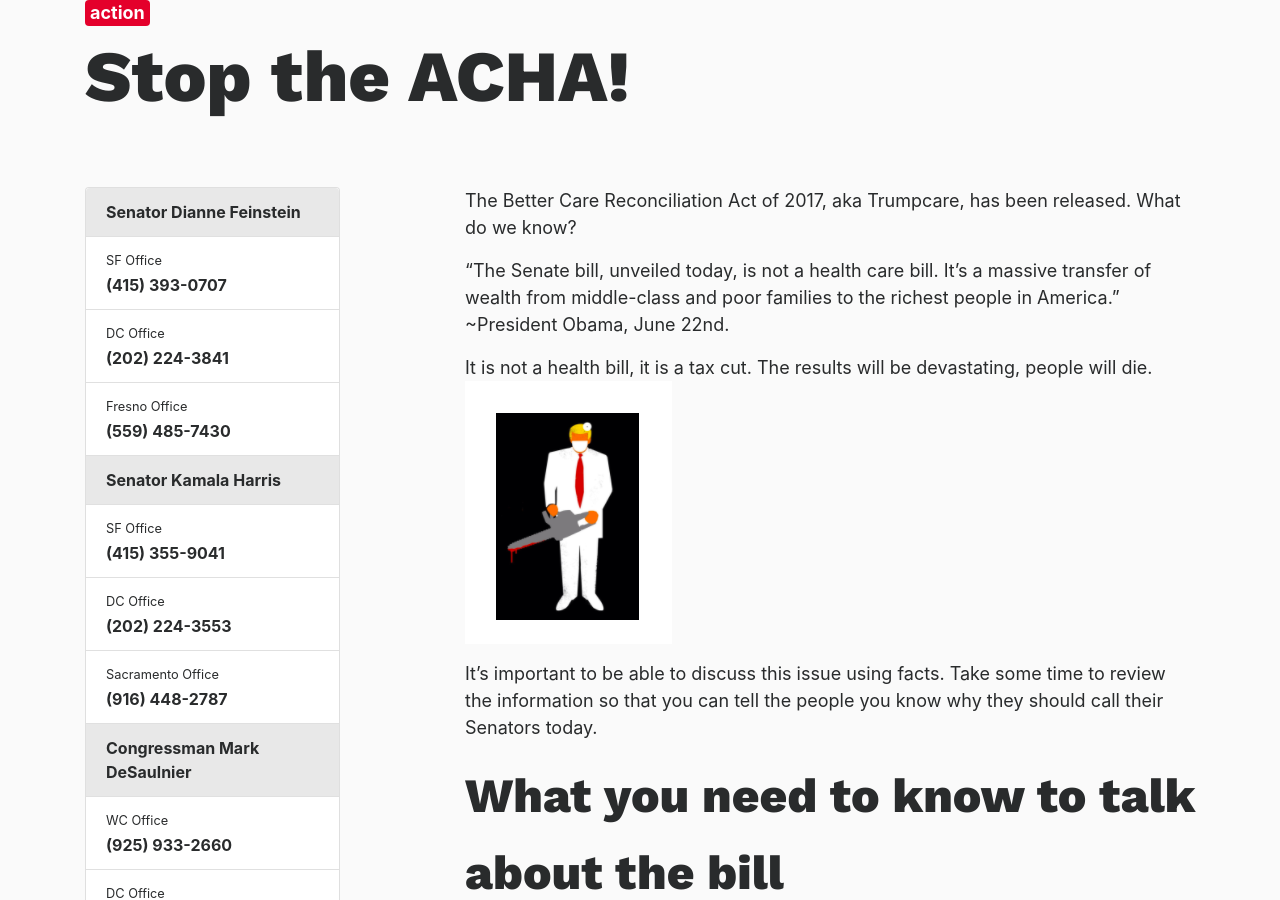
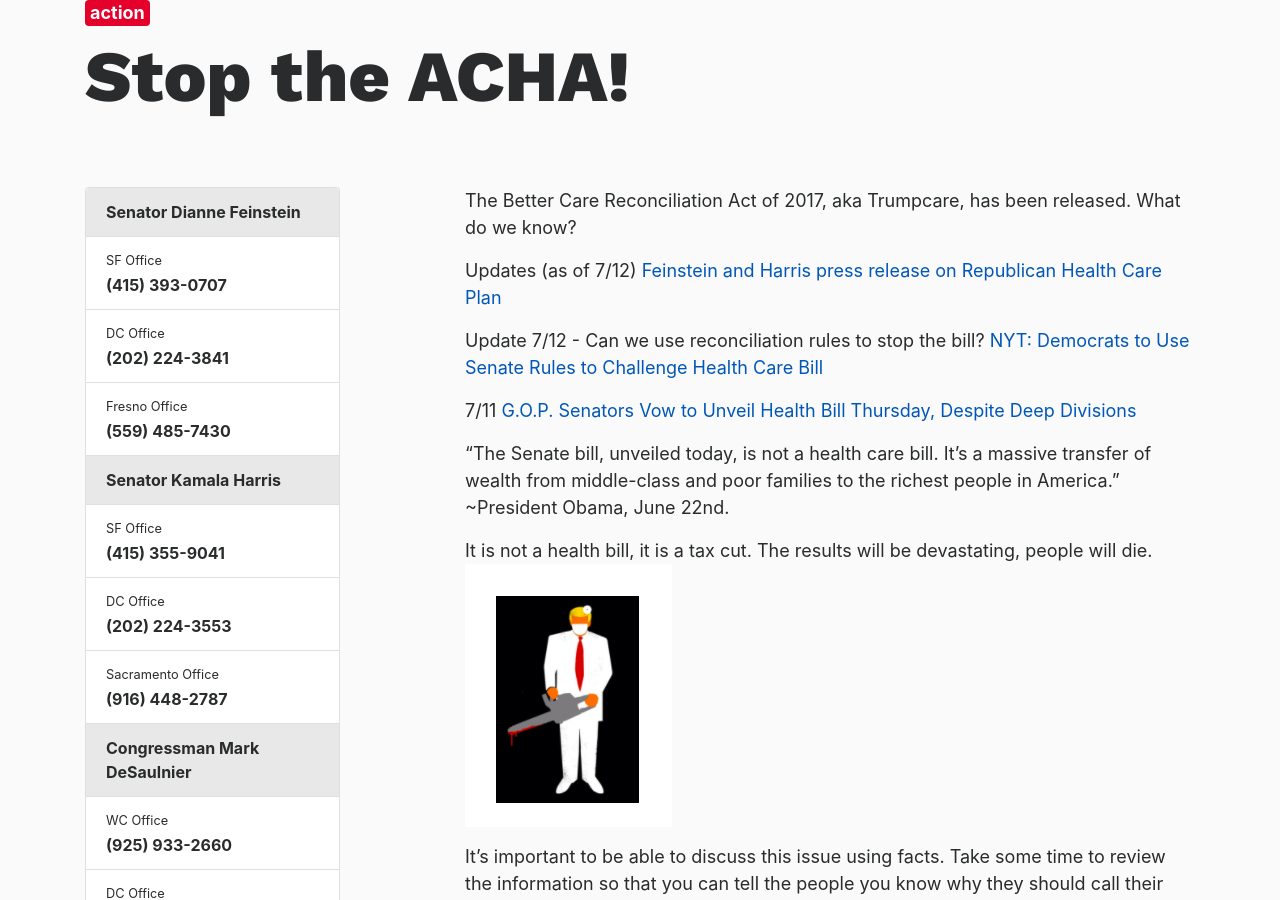
Before and after one commit to IndivisibleTemplate/BasicTemplate, a Jekyll site: the page built from _posts/2017-06-11-stop-the-acha.markdown, in a window 1280 px wide and 900 px high, scrolled down 469 px. Built offline with Jekyll 4.4.1, drawn with Linux system fonts in a browser that asks for light colours; nearby versions of some CDN libraries; comment, search, counter and statistics services are not loaded.

Commit message:
Updated Stop The Acha

```diff
--- a/_posts/2017-06-11-stop-the-acha.markdown
+++ b/_posts/2017-06-11-stop-the-acha.markdown
@@ -10,6 +10,14 @@
 ---
 
 The Better Care Reconciliation Act of 2017, aka Trumpcare, has been released. What do we know?
+
+
+Updates (as of 7/12)
+[Feinstein and Harris press release on Republican Health Care Plan](https://www.feinstein.senate.gov/public/index.cfm/press-releases?id=34E8D29E-B00B-41CF-92AD-28B670FE5F62GOP)
+
+Update 7/12 - Can we use reconciliation rules to stop the bill?  [NYT: Democrats to Use Senate Rules to Challenge Health Care Bill](https://www.nytimes.com/2017/07/12/us/politics/health-care-bill-senate.html?hp&action=click&pgtype=Homepage&clickSource=story-heading&module=first-column-region&region=top-news&WT.nav=top-news&_r=0)
+
+7/11 [G.O.P. Senators Vow to Unveil Health Bill Thursday, Despite Deep Divisions](https://www.nytimes.com/2017/07/11/us/politics/senate-republicans-health-bill.html?rref=collection%2Ftimestopic%2FHealth%20Care%20Reform&action=click&contentCollection=timestopics&region=stream&module=stream_unit&version=latest&contentPlacement=3&pgtype=collection)
 
 "The Senate bill, unveiled today, is not a health care bill. It’s a massive transfer of wealth from middle-class and poor families to the richest people in America." ~President Obama, June 22nd.
 
```
